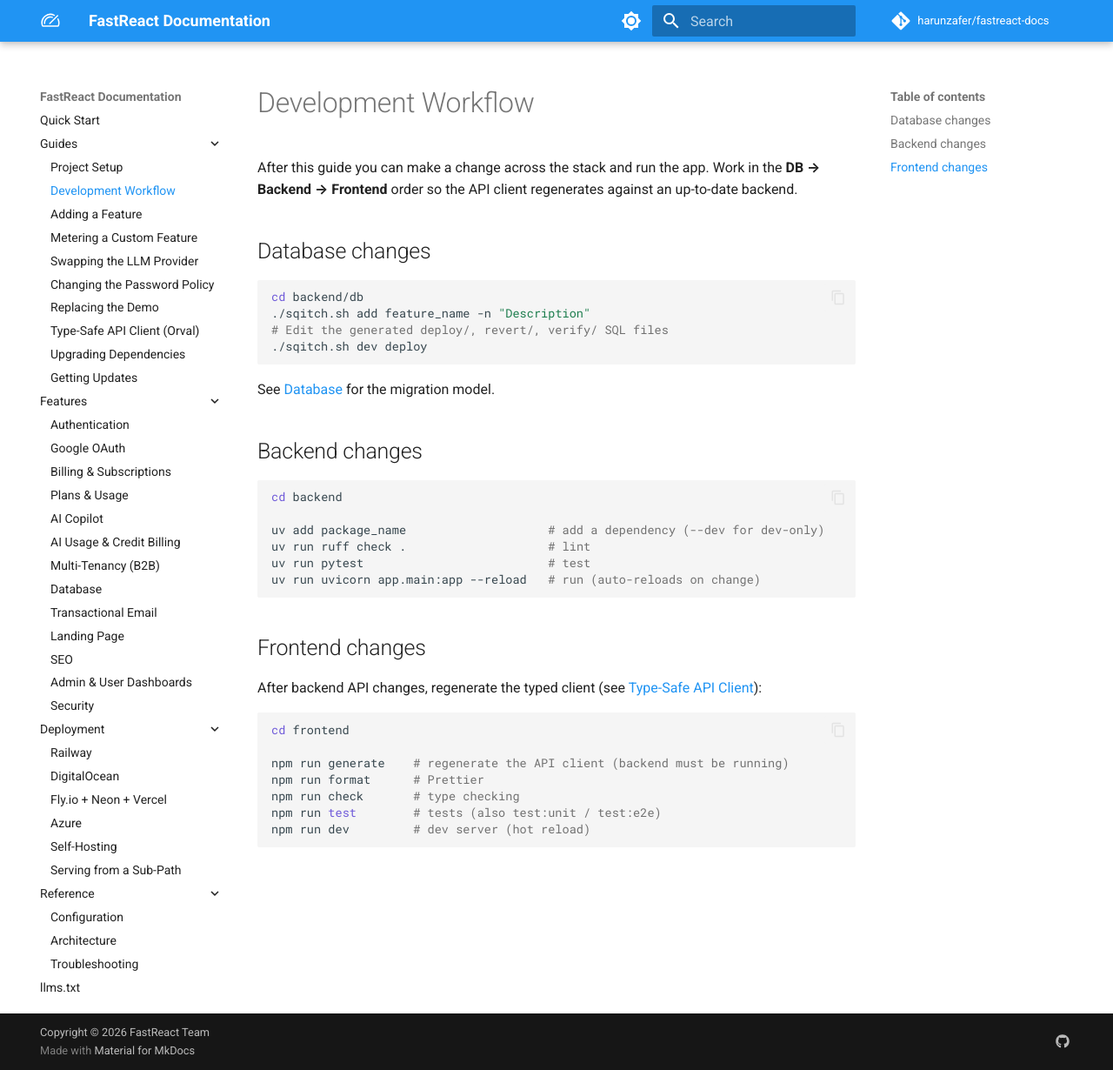
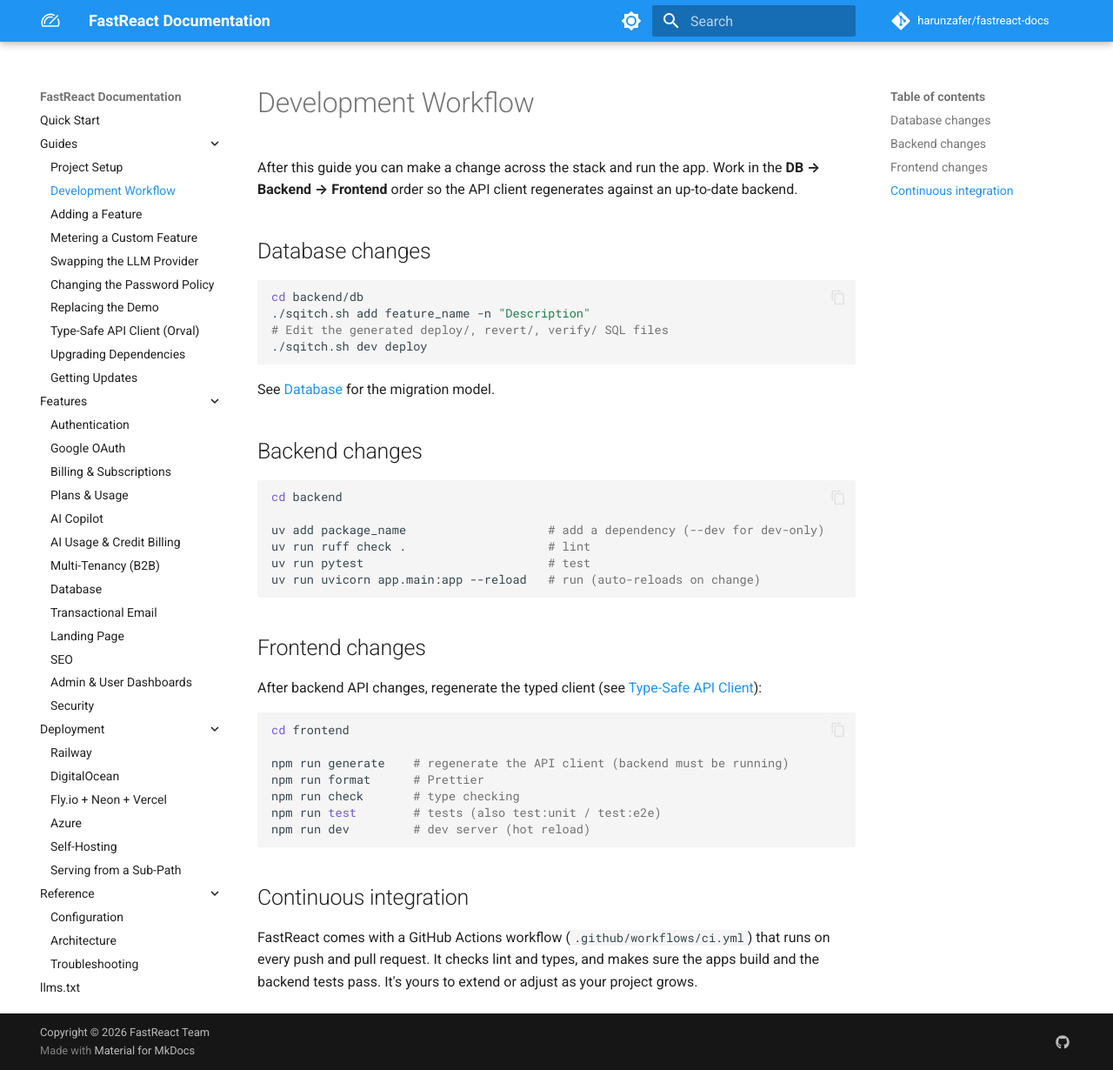
Before and after one commit to harunzafer/fastreact-docs, an MkDocs documentation site: the page built from docs/guides/development-workflow.md, in a window 1280 px wide and 1230 px high. Shown: the whole window at 87% size. Built offline with MkDocs 1.6.1 and Material for MkDocs 9.7.7, drawn with Linux system fonts in a browser that asks for light colours; comment, search, counter and statistics services are not loaded.

Commit message:
docs: document the shipped CI workflow

````diff
--- a/docs/guides/development-workflow.md
+++ b/docs/guides/development-workflow.md
@@ -42,3 +42,7 @@ npm run check       # type checking
 npm run test        # tests (also test:unit / test:e2e)
 npm run dev         # dev server (hot reload)
 ```
+
+## Continuous integration
+
+FastReact comes with a GitHub Actions workflow (`.github/workflows/ci.yml`) that runs on every push and pull request. It checks lint and types, and makes sure the apps build and the backend tests pass. It's yours to extend or adjust as your project grows.
````
